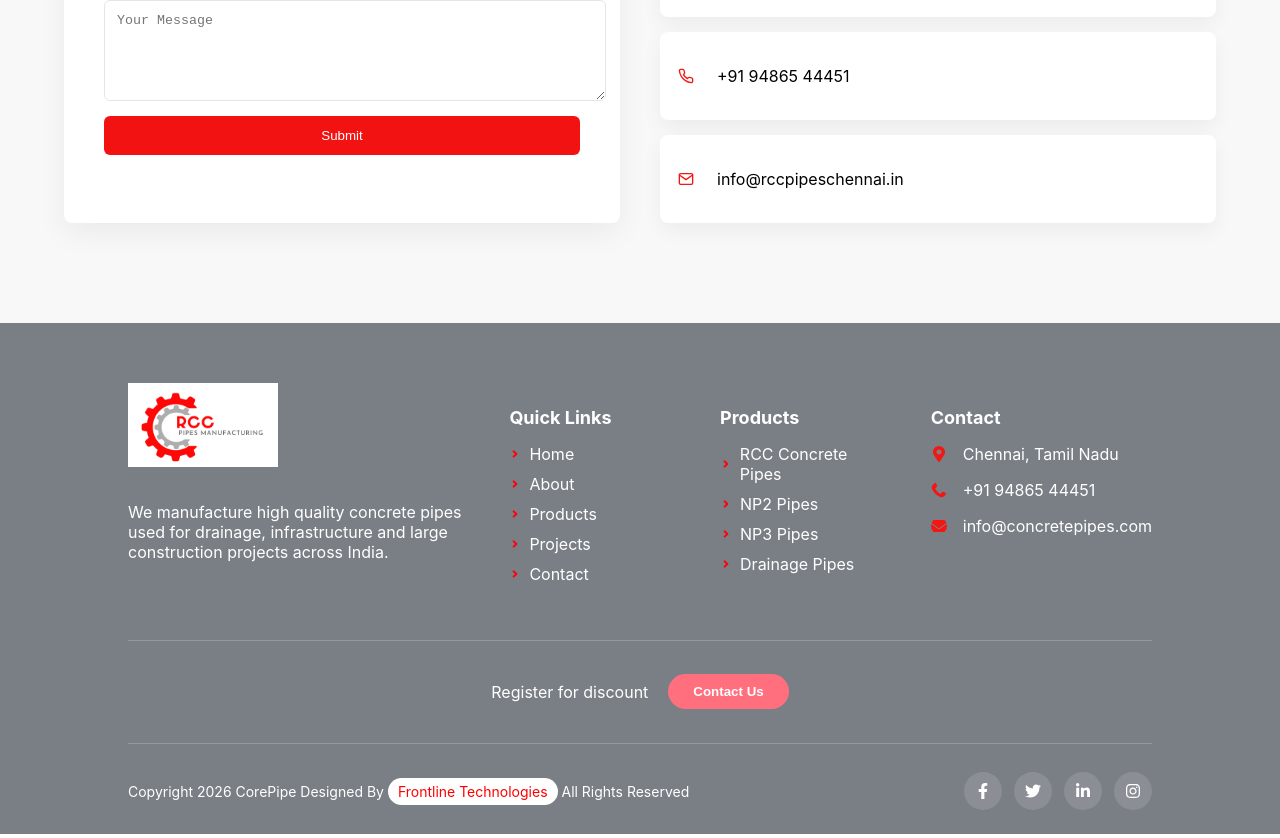
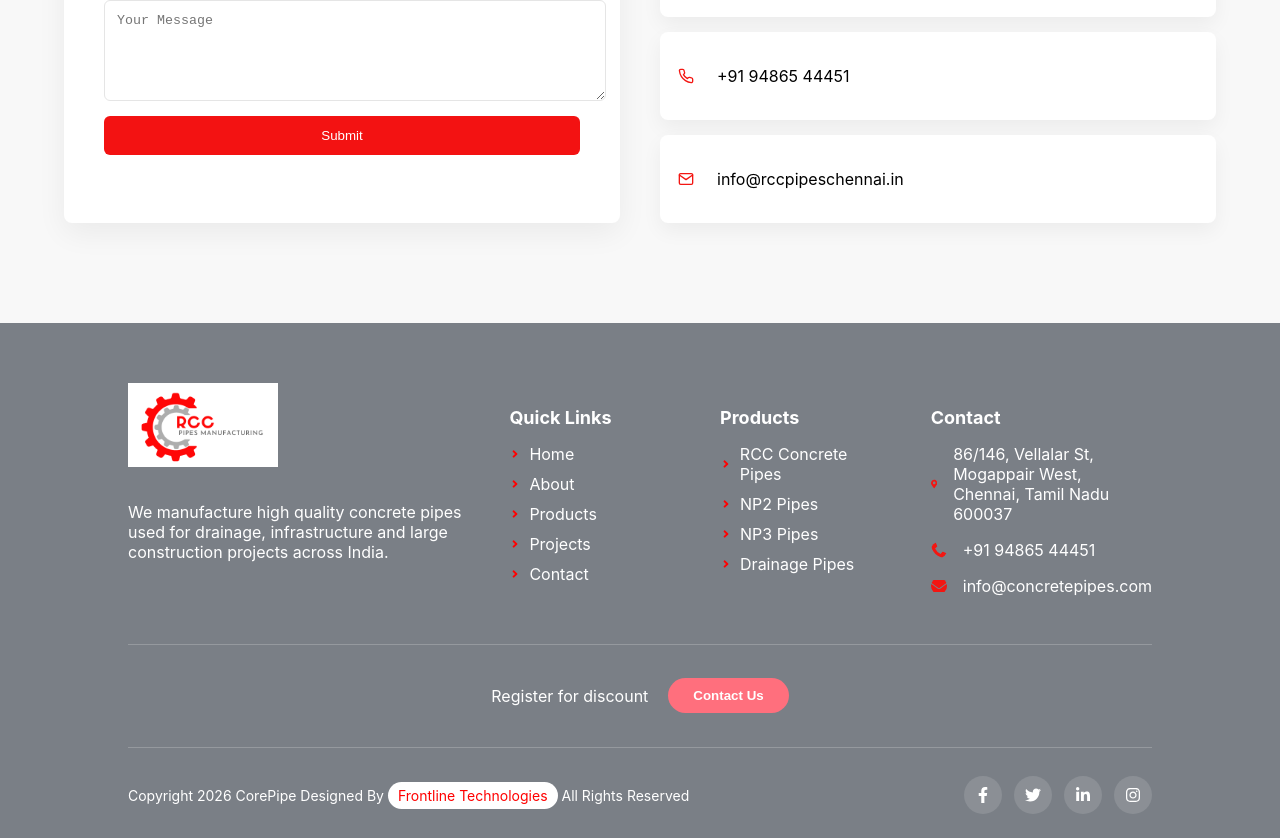
Before and after one commit to devfrontlinetech/rccpipes, a React (Create React App) app: page / in a window 1280 px wide. Shown: the part 6636-7474 px from the top of the page. Built offline with nearby package versions, Linux system fonts and the light colour scheme.

Commit message:
modified

```diff
--- a/src/components/layout/footer/footer.jsx
+++ b/src/components/layout/footer/footer.jsx
@@ -85,12 +85,12 @@ function Footer() {
 
             <p>
               <FaMapMarkerAlt className="contact-icon" />
-              Chennai, Tamil Nadu
+              86/146, Vellalar St, Mogappair West, Chennai, Tamil Nadu 600037
             </p>
 
             <p>
               <FaPhoneAlt className="contact-icon" />
-              +91  94865 44451
+              +91 94865 44451
             </p>
 
             <p>
```
